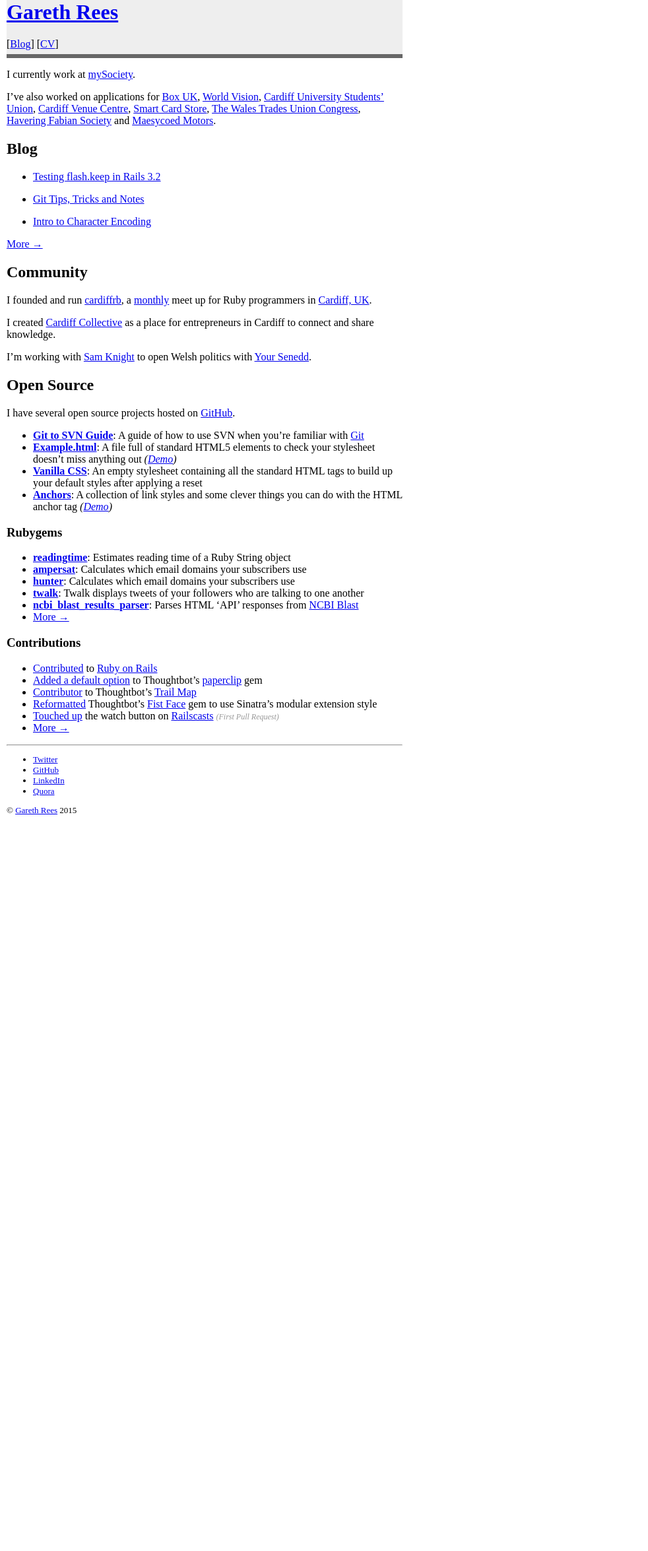
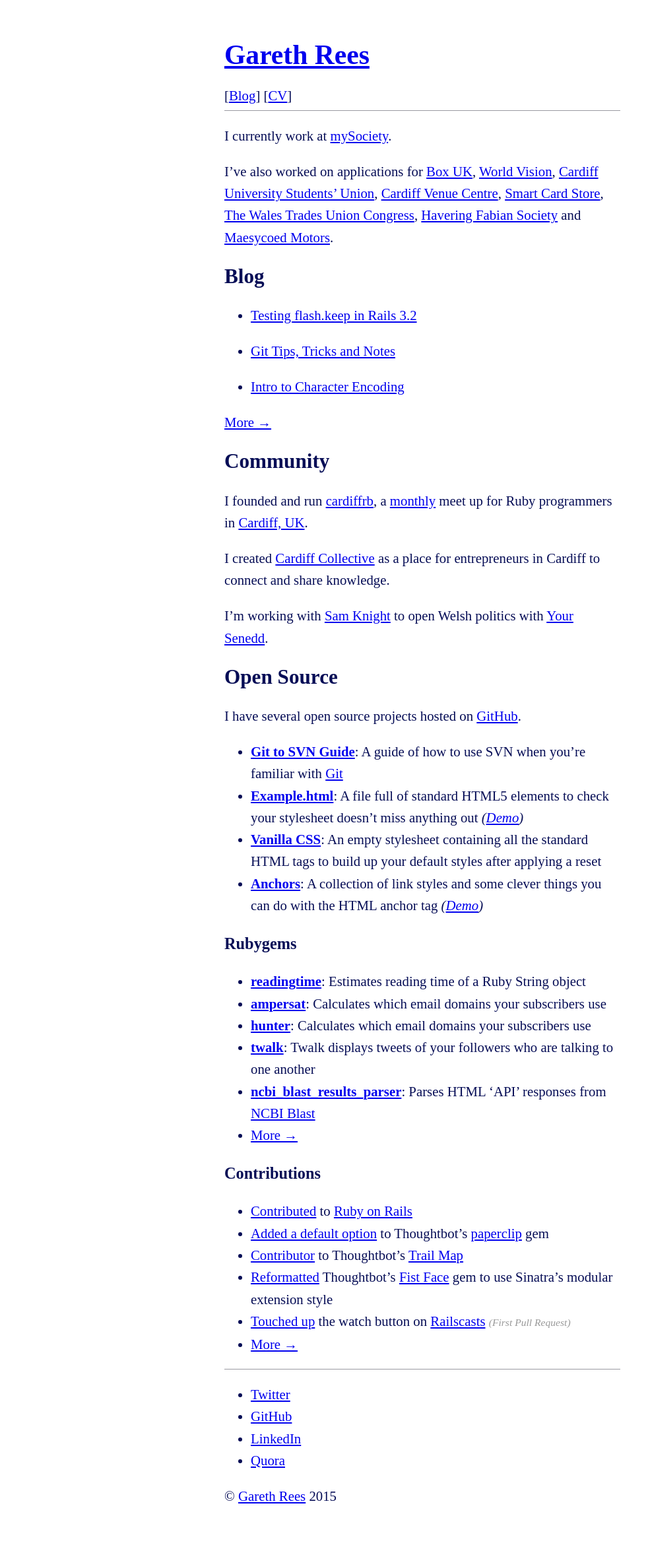
Before and after one commit to garethrees/garethrees.github.com, a Jekyll site: the page built from index.md, in a window 1280 px wide. Shown: the whole page at 66% size, without its empty margins (0-982 px from the left). Built offline with Jekyll 4.4.1, drawn with Linux system fonts in a browser that asks for light colours; before the commit the page ends 1236 px from its top, so only the background shows below that.

Commit message:
Minor tweaks

```diff
--- a/_includes/footer.html
+++ b/_includes/footer.html
@@ -1,5 +1,4 @@
 <footer id="footer" role="contentinfo">
-  <hr />
 
 	<ul id="network">
 		<li><a href="http://twitter.com/_gareth">Twitter</a></li>
--- a/_layouts/default.html
+++ b/_layouts/default.html
@@ -15,12 +15,18 @@
 
   <style type="text/css" media="screen">
     body, img {
-      margin: 0 10px;
+      color: #060D56;
+      font-size: 1.3em;
+      line-height: 1.6em;
+      margin: 3.2em auto;
       max-width: 600px;
     }
+    figure {
+      border: 6px solid rgb(67, 67, 142);
+      margin: 1em 0;
+    }
     #banner {
-      background: #eee;
-      border-bottom: 6px solid #666;
+      border-bottom: 1px solid #9999A1;
     }
     #banner h1 {
       margin-top: 0;
@@ -28,8 +34,18 @@
     #banner .nav {
       margin-bottom: 6px;
     }
+    #blog #posts {
+      list-style: none;
+      padding-left: 0;
+    }
+    #blog #posts .post {
+      margin-bottom: 0.2em;
+    }
+    #blog #posts .posted-on {
+      display: none;
+    }
     #footer {
-      font-size: small;
+      border-top: 1px solid #9999A1;
     }
   </style>
 </head>
--- a/stylesheets/application.css
+++ b/stylesheets/application.css
@@ -56,6 +56,10 @@
 
 li p {
   margin: 0;
+}
+
+body {
+  margin: 0 auto;
 }
 
 .wrap {
```
